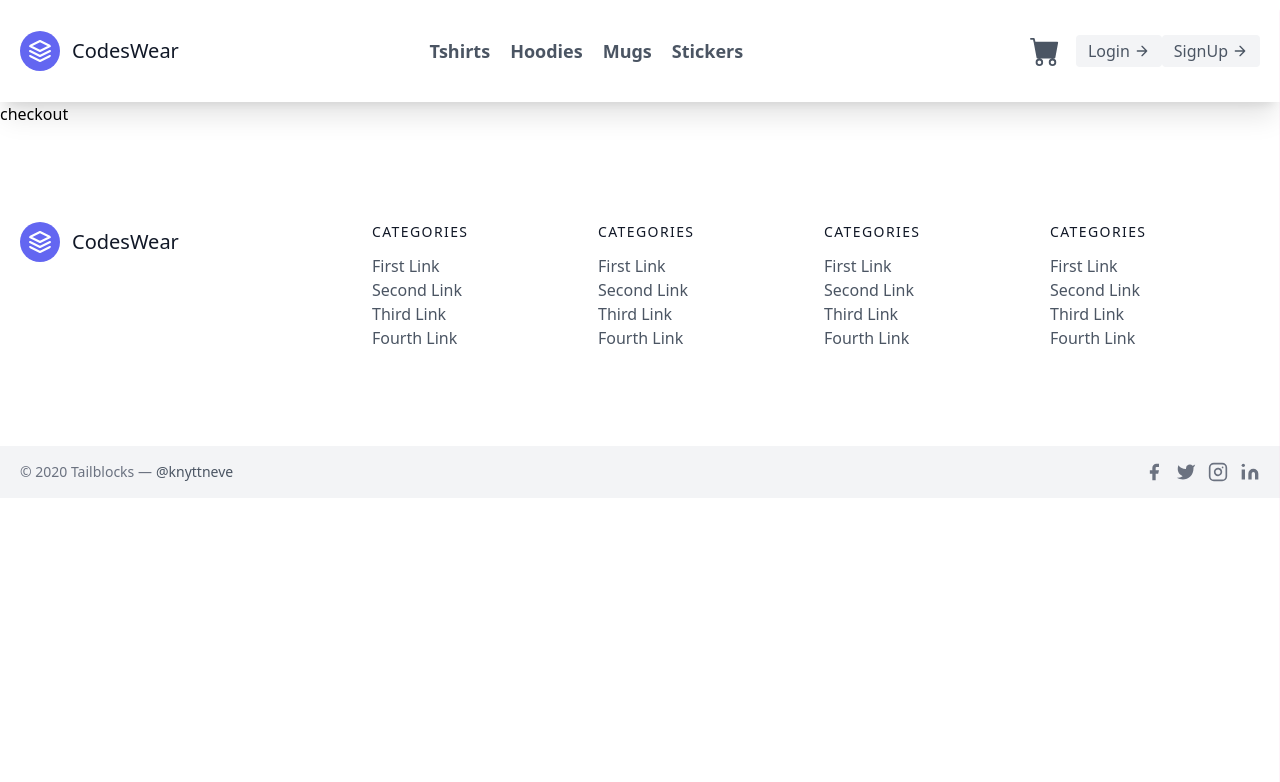
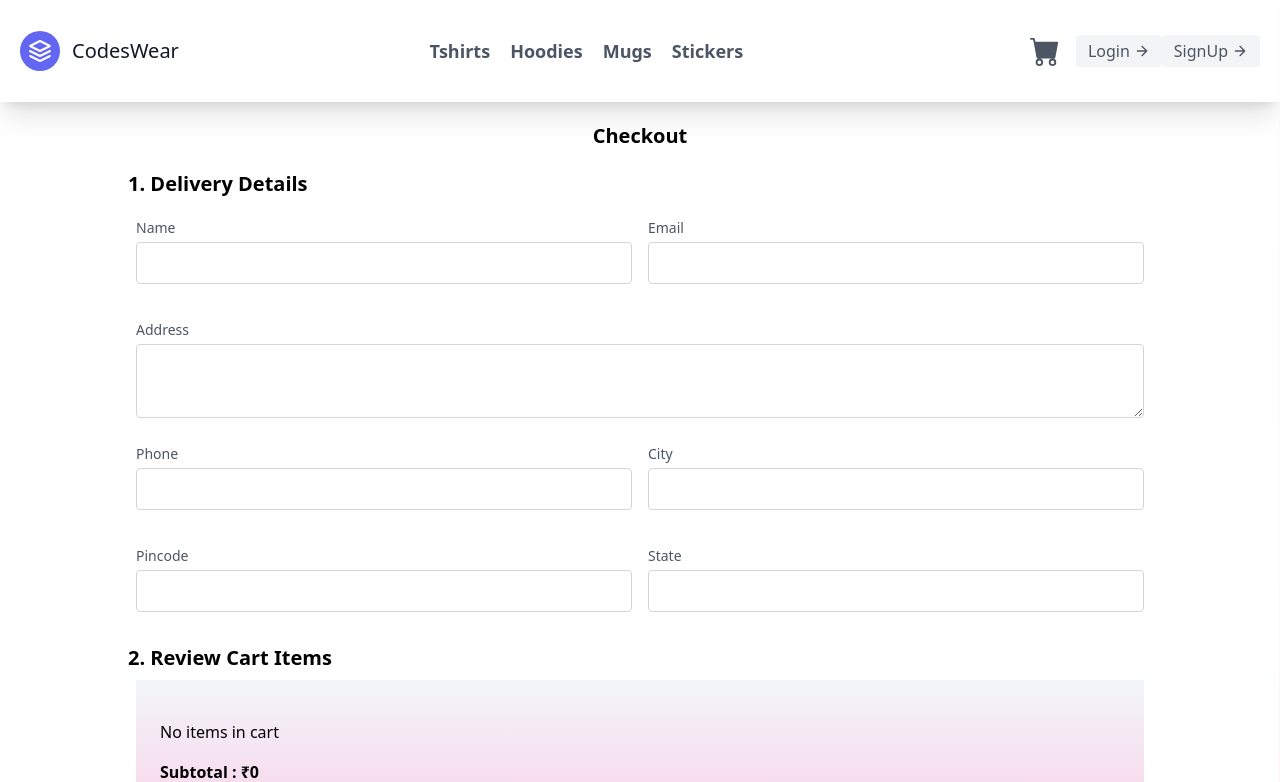
Before and after one commit to achintyamishra01/onlineDukaan, a Next.js app: page /checkout in a window 1280 px wide. Shown: the top 782 px of the page. Built offline with nearby package versions, Linux system fonts and the light colour scheme.

Commit message:
improvingCartandSubtotalCheckoutPageAlso

```diff
--- a/components/Navbar.js
+++ b/components/Navbar.js
@@ -1,17 +1,17 @@
 import React from 'react'
 import Link from "next/link"
-import { BsFillCartFill ,BsFillBagCheckFill} from 'react-icons/bs';
-import{AiFillCloseCircle,AiOutlinePlusCircle,AiOutlineMinusCircle} from 'react-icons/ai'
+import { BsFillCartFill, BsFillBagCheckFill } from 'react-icons/bs';
+import { AiFillCloseCircle, AiOutlinePlusCircle, AiOutlineMinusCircle } from 'react-icons/ai'
 import { useRef } from 'react';
-const Navbar = ({cart,addToCart,removeFromCart,clearCart,subTotal}) => {
+const Navbar = ({ cart, addToCart, removeFromCart, clearCart, subTotal }) => {
 
-  const toggleCart=()=>{
+  const toggleCart = () => {
 
-      if(ref.current.classList.contains("translate-x-full")){
+    if (ref.current.classList.contains("translate-x-full")) {
       ref.current.classList.remove("translate-x-full")
       ref.current.classList.add("translate-x-0")
     }
-      else if(ref.current.classList.contains("translate-x-0")){
+    else if (ref.current.classList.contains("translate-x-0")) {
       ref.current.classList.remove("translate-x-0")
       ref.current.classList.add("translate-x-full")
     }
@@ -19,8 +19,8 @@
   //ref is used here to avoid document.getelementbyid syntax here ref refers to the div in which cart items are there
   const ref = useRef()
   return (
-    <div><header className="text-gray-600 body-font shadow-xl">
-      <div className="container mx-auto flex flex-wrap p-5 flex-col md:flex-row items-center">
+    <div><header className="text-gray-600 body-font shadow-xl  ">
+      <div className="container mx-auto flex flex-wrap p-5 flex-col md:flex-row items-center   ">
         <Link href={"/"}>
           <a className="flex title-font font-medium items-center text-gray-900 mb-4 md:mb-0">
             <svg xmlns="http://www.w3.org/2000/svg" fill="none" stroke="currentColor" strokeLinecap="round" strokeLinejoin="round" strokeWidth="2" className="w-10 h-10 text-white p-2 bg-indigo-500 rounded-full" viewBox="0 0 24 24">
@@ -37,33 +37,39 @@
         </nav>
         <div onClick={toggleCart}>
           <BsFillCartFill className='mx-2 text-3xl sm:m-4 cursor-pointer'></BsFillCartFill></div>
-        <div ref={ref} className="w-70 h-full  sidecart absolute top-0 right-0 bg-pink-200 px-6 py-10 transform transition-transform translate-x-full  rounded-xl" style={{"zIndex":"1"}}>
+
+          {/* here in below div if condition is applied because our cart was closing everytime we perform any action in it like adding or deleting items it happens because component navbar was re-rendered due to change in subtotal therefore conditon is applied on translate  */}
+        <div ref={ref} className={`w-70 h-[100vh]  sidecart absolute top-0 right-0 bg-gradient-to-b from-slate-100   to-pink-200 ... px-6 py-10 transform transition-transform ${                Object.keys(cart).length ==0?'translate-x-full':'translate-x-0'}  rounded-xl`} style={{ "zIndex": "1" }}>
 
           <h2 className='font-bold text-xl text-center'>This is Shopping Cart</h2>
-          <span onClick={toggleCart} className="absolute top-5 right-2 cursor-pointer text-xl"><AiFillCloseCircle className="text-red-600"/></span>
+          <span onClick={toggleCart} className="absolute top-5 right-2 cursor-pointer text-xl"><AiFillCloseCircle className="text-red-600" /></span>
           <ol className='list-decimal font-semibold'>
-            {Object.keys(cart).length==0 && <div className='my-4 font-normal'>
+            {Object.keys(cart).length == 0 && <div className='my-4 font-normal'>
               No items in cart
             </div>}
-            {Object.keys(cart).map((k)=>{return <li key={k}>
+
+            {Object.keys(cart).map((k) => {
+              return <li key={k}>
                 <div className="item flex my-5">
                   <div className='w-2/3 p-2 font-semibold '>
                     {cart[k].name} {cart[k].size}
                   </div>
                   <div className='w-1/3  flex items-center justify-center '>
-             <AiOutlineMinusCircle className="mx-1 cursor-pointer  text-red-600" onClick={()=>{removeFromCart(k,1,cart[k].price,cart[k].name,cart[k].size,cart[k].variant)}}></AiOutlineMinusCircle>{cart[k].qty}<AiOutlinePlusCircle className='mx-1 cursor-pointer text-red-600' onClick={()=>{addToCart(k,1,cart[k].price,cart[k].name,cart[k].size,cart[k].variant)}}></AiOutlinePlusCircle>
+                    <AiOutlineMinusCircle className="mx-1 cursor-pointer  text-red-600" onClick={() => { removeFromCart(k, 1, cart[k].price, cart[k].name, cart[k].size, cart[k].variant) }}></AiOutlineMinusCircle>{cart[k].qty}<AiOutlinePlusCircle className='mx-1 cursor-pointer text-red-600' onClick={() => { addToCart(k, 1, cart[k].price, cart[k].name, cart[k].size, cart[k].variant) }}></AiOutlinePlusCircle>
                   </div>
                 </div>
-              </li>})}
-
+              </li>
+            })}
 
 
 
           </ol>
-          {Object.keys(cart).length!=0 && <div className='flex'>
-          <button className="flex mx-auto text-white bg-indigo-500 border-0 py-2 px-8 focus:outline-none hover:bg-indigo-600 rounded text-lg mr-2"><BsFillBagCheckFill className='mt-1 mx-1'></BsFillBagCheckFill>Checkout</button>
+          <div className="mx-2 my-2 font-semibold ">Subtotal :₹{subTotal}</div>
+          {Object.keys(cart).length != 0 && <div className='flex  '>
+            <Link href={"/checkout"}><button className="flex mx-auto text-white bg-indigo-500 border-0 py-2 px-8  focus:outline-none hover:bg-indigo-600 rounded text-sm mr-1"><BsFillBagCheckFill className='mt-1 mx-1' />Checkout</button>
+            </Link>
 
-          <button onClick={clearCart}className="flex mx-auto text-white bg-indigo-500 border-0 py-2 px-8 focus:outline-none hover:bg-indigo-600 rounded text-lg mr-2">Clear</button></div>}
+            <button onClick={clearCart} className="flex mx-auto text-white bg-indigo-500 border-0 py-2 px-8  focus:outline-none hover:bg-indigo-600 rounded text-sm mr-1">Clear</button></div>}
         </div>
         <button className="inline-flex items-center bg-gray-100 border-0 py-1 px-3 focus:outline-none hover:bg-gray-200 rounded text-base mt-4 md:mt-0">Login
           <svg fill="none" stroke="currentColor" strokeLinecap="round" strokeLinejoin="round" strokeWidth="2" className="w-4 h-4 ml-1" viewBox="0 0 24 24">
--- a/pages/checkout.js
+++ b/pages/checkout.js
@@ -1,9 +1,104 @@
 import React from 'react'
+import { BsFillCartFill, BsFillBagCheckFill } from 'react-icons/bs';
+import {  AiOutlinePlusCircle, AiOutlineMinusCircle } from 'react-icons/ai'
+import Link from "next/link"
+const Checkout = ({cart,subTotal,addToCart,removeFromCart}) => {
+  return (
+    <div className='container m-auto w-4/5 '>
+      <h1 className='text-center font-bold my-5 text-xl'>Checkout</h1>
+      <h2 className=' font-semibold  text-xl'>1. Delivery Details</h2>
+      <div className="mx-auto flex my-4">
+        <div className="px-2  w-1/2">
+          <div className=" mb-4">
+            <label htmlFor="name" className="leading-7 text-sm text-gray-600">Name</label>
+            <input type="text" id="name" name="name" className="w-full bg-white rounded border border-gray-300 focus:border-indigo-500 focus:ring-2 focus:ring-indigo-200 text-base outline-none text-gray-700 py-1 px-3 leading-8 transition-colors duration-200 ease-in-out" />
+          </div>
+        </div>
+        <div className="px-2  w-1/2">
+          <div className=" mb-4">
+            <label htmlFor="email" className="leading-7 text-sm text-gray-600">Email</label>
+            <input type="email" id="email" name="email" className="w-full bg-white rounded border border-gray-300 focus:border-indigo-500 focus:ring-2 focus:ring-indigo-200 text-base outline-none text-gray-700 py-1 px-3 leading-8 transition-colors duration-200 ease-in-out" />
+          </div>
 
-const checkout = () => {
-  return (
-    <div>checkout</div>
+        </div>
+
+      </div>
+      <div className="px-2  w-full ">
+        <div className=" mb-4">
+          <label htmlFor="address" className="leading-7 text-sm text-gray-600">Address</label>
+
+          <textarea cols="30" rows="2" id="address" name="address" className="w-full bg-white rounded border border-gray-300 focus:border-indigo-500 focus:ring-2 focus:ring-indigo-200 text-base outline-none text-gray-700 py-1 px-3 leading-8 transition-colors duration-200 ease-in-out"></textarea>
+        </div>
+
+      </div>
+      <div className="mx-auto flex my-4">
+        <div className="px-2  w-1/2">
+          <div className=" mb-4">
+            <label htmlFor="phone" className="leading-7 text-sm text-gray-600">Phone</label>
+            <input type="text" id="phone" name="phone" className="w-full bg-white rounded border border-gray-300 focus:border-indigo-500 focus:ring-2 focus:ring-indigo-200 text-base outline-none text-gray-700 py-1 px-3 leading-8 transition-colors duration-200 ease-in-out" />
+          </div>
+        </div>
+        <div className="px-2  w-1/2">
+          <div className=" mb-4">
+            <label htmlFor="city" className="leading-7 text-sm text-gray-600">City</label>
+            <input type="text" id="city" name="city" className="w-full bg-white rounded border border-gray-300 focus:border-indigo-500 focus:ring-2 focus:ring-indigo-200 text-base outline-none text-gray-700 py-1 px-3 leading-8 transition-colors duration-200 ease-in-out" />
+          </div>
+
+        </div>
+
+      </div>
+      <div className="mx-auto flex my-4">
+        <div className="px-2  w-1/2">
+          <div className=" mb-4">
+            <label htmlFor="pincode" className="leading-7 text-sm text-gray-600">Pincode</label>
+            <input type="number" id="pincode" name="pincode" className="w-full bg-white rounded border border-gray-300 focus:border-indigo-500 focus:ring-2 focus:ring-indigo-200 text-base outline-none text-gray-700 py-1 px-3 leading-8 transition-colors duration-200 ease-in-out" />
+          </div>
+        </div>
+        <div className="px-2  w-1/2">
+          <div className=" mb-4">
+            <label htmlFor="state" className="leading-7 text-sm text-gray-600">State</label>
+            <input type="text" id="state" name="state" className="w-full bg-white rounded border border-gray-300 focus:border-indigo-500 focus:ring-2 focus:ring-indigo-200 text-base outline-none text-gray-700 py-1 px-3 leading-8 transition-colors duration-200 ease-in-out" />
+          </div>
+
+        </div>
+
+      </div>
+      <h2 className=' font-semibold  text-xl'>2. Review Cart Items</h2>
+      <div  className="  sidecart  bg-gradient-to-b from-slate-100 to-pink-200 ... p-6 m-2  " >
+
+
+
+        <ol className='list-decimal font-semibold'>
+          {Object.keys(cart).length == 0 && <div className='my-4 font-normal'>
+            No items in cart
+          </div>}
+
+          {Object.keys(cart).map((k) => {
+            return <li key={k}>
+              <div className="item flex my-5">
+                <div className=' p-2 font-semibold '>
+                  {cart[k].name} {cart[k].size}
+                </div>
+                <div className='w-1/3  flex items-center justify-center '>
+                  <AiOutlineMinusCircle className="mx-1 cursor-pointer  text-red-600" onClick={() => { removeFromCart(k, 1, cart[k].price, cart[k].name, cart[k].size, cart[k].variant) }}></AiOutlineMinusCircle>{cart[k].qty}<AiOutlinePlusCircle className='mx-1 cursor-pointer text-red-600' onClick={() => { addToCart(k, 1, cart[k].price, cart[k].name, cart[k].size, cart[k].variant) }}></AiOutlinePlusCircle>
+                </div>
+              </div>
+            </li>
+          })}
+
+
+        </ol>
+
+          <span className='font-bold'>Subtotal : ₹{subTotal}</span>
+          <div className="mx-8">
+          <Link href={"/checkout"}><button className="flex mx-auto text-white bg-indigo-500 border-0 py-2 px-8  focus:outline-none hover:bg-indigo-600 rounded text-sm mr-1">Pay ₹{subTotal} </button>
+            </Link>
+          </div>
+
+      </div>
+    </div>
+
   )
 }
 
-export default checkout
+export default Checkout
--- a/pages/mugs.js
+++ b/pages/mugs.js
@@ -4,8 +4,8 @@
   return (
     <div><section className="text-gray-600 body-font mx-12">
       <div className="container px-5 py-24 mx-auto">
-        <div className="flex flex-wrap -m-4">
-          <Link href={"/Products/tshirt lelo"}><div className="lg:w-1/5 md:w-1/2 p-4 w-full cursor-pointer shadow-lg m-5">
+        <div className="flex flex-wrap -m-4 justify-center">
+          <Link href={"/Products/tshirt lelo"}><div className="lg:w-1/5 md:w-1/2 p-4 w-full cursor-pointer shadow-xl m-5 ">
             <a className="block relative  rounded overflow-hidden">
               <img alt="ecommerce" className="m-auto md:mx-0 h-[30vh] md:h-[36vh] block" src="https://m.media-amazon.com/images/I/41pNQvo7r3L.jpg" />
             </a>
--- a/pages/stickers.js
+++ b/pages/stickers.js
@@ -4,8 +4,8 @@
   return (
     <div><section className="text-gray-600 body-font mx-12">
     <div className="container px-5 py-24 mx-auto">
-      <div className="flex flex-wrap -m-4">
-        <Link href={"/Products/tshirt lelo"}><div className="lg:w-1/5 md:w-1/2 p-4 w-full cursor-pointer shadow-lg m-5">
+      <div className="flex flex-wrap -m-4 justify-center">
+        <Link href={"/Products/tshirt lelo"}><div className="lg:w-1/5 md:w-1/2 p-4 w-full cursor-pointer shadow-xl m-5">
           <a className="block relative  rounded overflow-hidden">
             <img alt="ecommerce" className="m-auto md:mx-0 h-[30vh] md:h-[36vh] block" src="https://m.media-amazon.com/images/I/713Mlxk0c6L._SL1080_.jpg" />
           </a>
```
Also changed, not shown: pages/_app.js (+4 -7 lines), pages/hoodies.js (+13 -13 lines), pages/tshirts.js (+13 -13 lines). Lines whose indentation alone changed are shown as unchanged.
